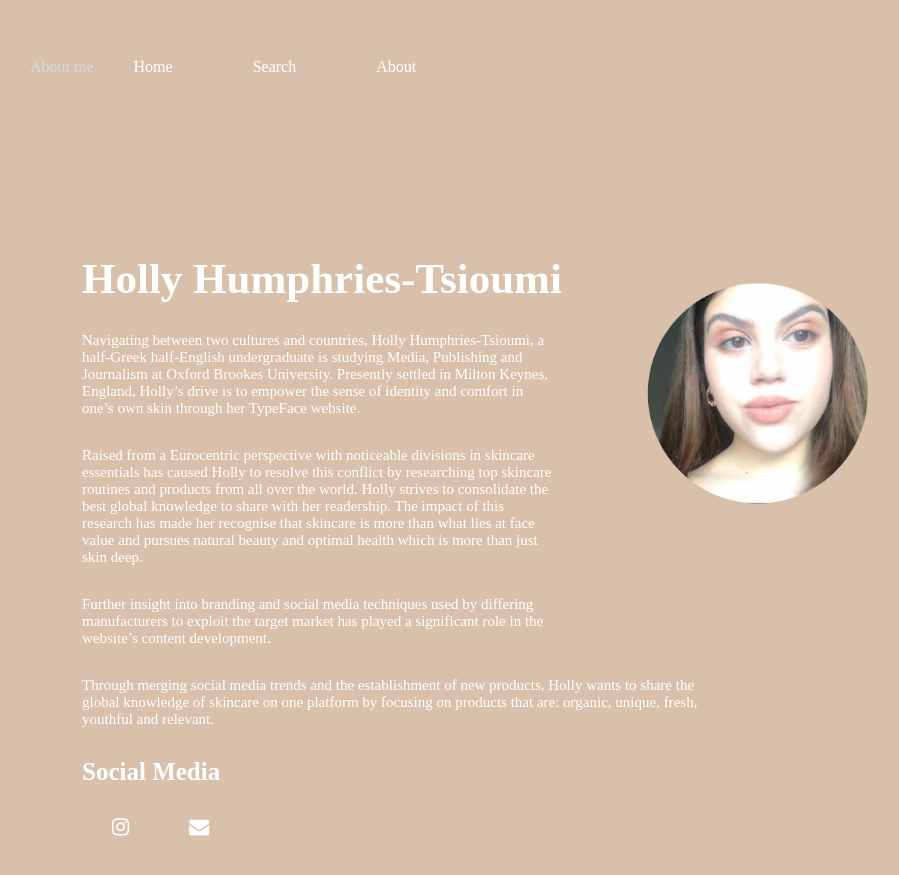
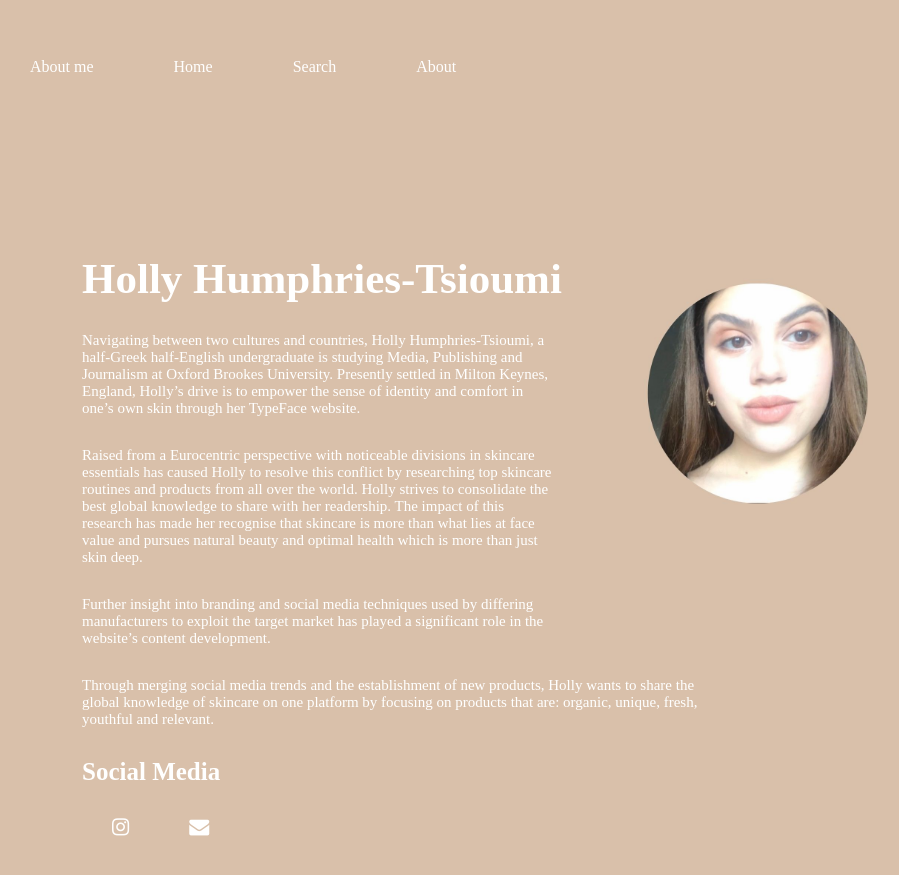
Before and after one commit to hollyhumphries/mybrookesblog, a Jekyll site: the page aboutme/index.html, which Jekyll copies as it is, in a window 1280 px wide. Shown: the top 875 px of the page, without its empty margins (88-987 px from the left). Built offline with Jekyll 4.4.1, drawn with Linux system fonts in a browser that asks for light colours.

Commit message:
Update index.html

```diff
--- a/aboutme/index.html
+++ b/aboutme/index.html
@@ -11,7 +11,7 @@
 <div class="container">
   <div class="menu">
 <ul>
-      <li class="active"> About me </li>
+      <li class="active"><a href="https://typeface.netlify.app/aboutme/" target="_blank" style="color:#ffffff;"> About me </a><li>
      <li><a href="https://typeface.netlify.app" target="_blank" style="color:#ffffff;"> Home </a><li>
    <li><a href="https://typeface.netlify.app/search/" target="_blank" style="color:#ffffff;"> Search </a><li>
    <li><a href="https://typeface.netlify.app/about/" target="_blank" style="color:#ffffff;"> About </a><li>
```
